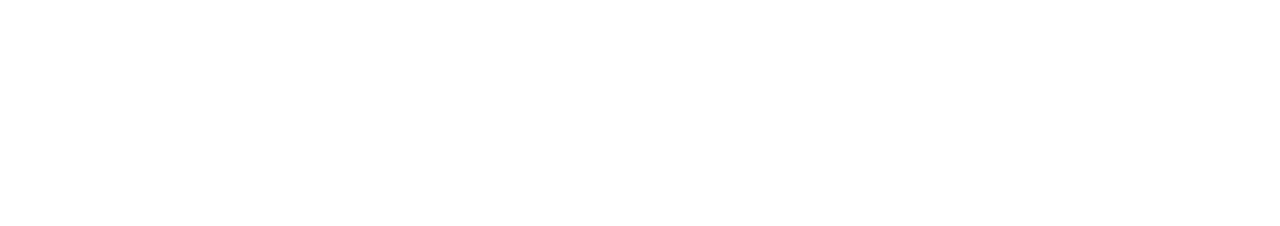
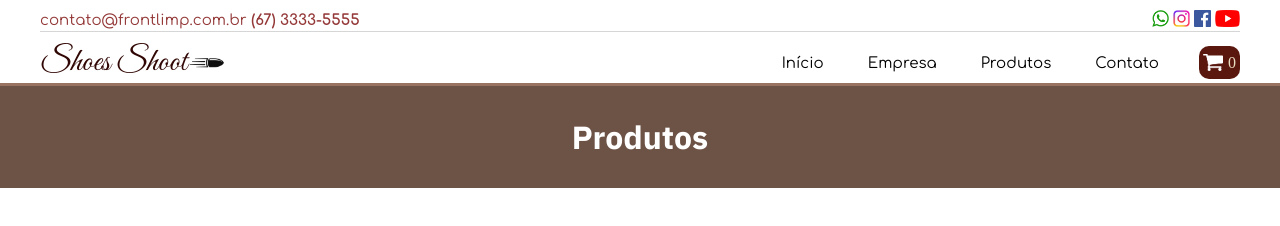
Before and after one commit to GuilhermeGraces/teste, a plain HTML site: page produtos.html in a window 1280 px wide. Drawn offline with Linux system fonts and the light colour scheme.

Commit message:
edição do projeto parte 1

```diff
--- /dev/null
+++ b/CSS/produtos.css
@@ -0,0 +1,114 @@
+@import url('https://fonts.googleapis.com/css2?family=Comfortaa:wght@300..700&family=Great+Vibes&family=IBM+Plex+Sans:ital,wght@0,100..700;1,100..700&display=swap');
+
+*{
+    margin: 0;
+    padding: 0;
+}
+
+html, body {
+    height: 100%;
+    margin: 0;
+    padding: 0;
+    display: flex;
+    flex-direction: column;
+    overflow-x: hidden;
+}
+
+main {
+    flex: 1;
+}
+
+/*PARTE CIMA HEADER ############################*/
+.partecima{
+    display: flex;
+    justify-content: space-between;
+    align-items: center;
+    border-bottom: solid rgba(175, 175, 175, 0.507) 0.5px;
+    /*padding: 10px 40px 0px 40px;*/
+    margin: 10px 40px 0px 40px;
+}
+
+.partecima img{
+    height: 17px;
+}
+
+.partecima p{
+    font-family: Comfortaa;
+    font-size: 15px;
+    color: rgb(148,56,56);
+}
+
+/*PARTE DE BAIXO HEADER######################################*/
+
+
+.partebaixo{
+    display: flex;
+    justify-content: space-between;
+    padding: 10px 40px 0px 40px;
+    align-items: center;
+    border-bottom: solid 3px rgb(153, 115, 98);
+}
+.partebaixo img{
+    height: 30px;
+}
+
+/*ESQUERDA*/
+.logo{
+    display: flex;
+    align-items: center;
+    justify-content: center;
+    font-family: Great Vibes;
+    font-size: 33px;
+    color: rgb(48,7,4);
+}
+
+.logo img{
+    height: 40px;
+}
+
+.direita{
+    display: flex;
+    justify-content: center;
+    align-items: center;
+    }
+
+    .linktop a{
+        text-decoration: none;
+        color:black ;
+        padding-right: 40px;
+        font-family: Comfortaa;
+        font-size: 15px;
+    }
+
+    .linktop a:hover{
+        color: brown;
+    }
+
+    .cart{
+        height: 25px;
+        display: flex;
+        align-items: center;
+        justify-content: center;
+        background-color: rgb(90, 23, 14);
+        border-radius: 10px;
+        padding: 4px;
+        color: rgb(234,220,190);
+
+    }
+
+    .cart img{
+        padding-right: 5px;
+        height: 17px;
+    }
+
+    /*MAIN #################################*/
+
+    .caixaprodutos{
+        display: flex;
+        align-items: center;
+        justify-content: center;
+        color: white;
+        padding: 30px;
+        font-family: IBM Plex Sans;
+        background-color: rgb(109, 82, 70);
+    }
--- a/CSS/style.css
+++ b/CSS/style.css
@@ -5,19 +5,27 @@
     padding: 0;
 }
 
-body{
-    width: 100vw;
-    height: 100vh;
+html, body {
+    height: 100%;
+    margin: 0;
     padding: 0;
-    margin: 0;
+    display: flex;
+    flex-direction: column;
+    overflow-x: hidden;
 }
+
+main {
+    flex: 1;
+}
+
 /*PARTE CIMA HEADER ############################*/
 .partecima{
     display: flex;
     justify-content: space-between;
     align-items: center;
     border-bottom: solid rgba(175, 175, 175, 0.507) 0.5px;
-    padding: 10px 40px 0px 40px;
+    /*padding: 10px 40px 0px 40px;*/
+    margin: 10px 40px 0px 40px;
 }
 
 .partecima img{
@@ -38,7 +46,7 @@ body{
     justify-content: space-between;
     padding: 10px 40px 0px 40px;
     align-items: center;
-    border-bottom: solid 3px rgb(149,105,85);
+    border-bottom: solid 3px rgb(153, 115, 98);
 }
 .partebaixo img{
     height: 30px;
@@ -82,7 +90,7 @@ align-items: center;
     display: flex;
     align-items: center;
     justify-content: center;
-    background-color: rgb(132,68,60);
+    background-color: rgb(90, 23, 14);
     border-radius: 10px;
     padding: 4px;
     color: rgb(234,220,190);
@@ -135,10 +143,9 @@ main{
 
 .meiobaixo{
     display: flex;
-
+    margin-top: 80px;
     justify-content: space-between;
     padding: 2% 5%;
-    border: solid red;
 }
 
 .logo2{
@@ -148,7 +155,6 @@ main{
     font-family: Great Vibes;
     font-size: 45px;
     color: rgb(48,7,4);
-    border: solid yellow;
 }
 .logo2 img{
     height: 45px;
@@ -158,7 +164,6 @@ main{
     height: 170px;
     display: flex;
     flex-flow: column;
-    border: solid black;
 }
 
 .menu h3{
@@ -182,7 +187,6 @@ main{
     display: flex;
     flex-flow: column;
     height: 70px;
-    border: solid blue;
 }
 
 .endereco h3{
@@ -205,5 +209,6 @@ footer{
     justify-content: center;
     background-color: rgb(72,10,4);
     color: white;
+    height: 80px;
     font-family: IBM Plex Sans;
 }
--- a/produtos.html
+++ b/produtos.html
@@ -4,8 +4,57 @@
     <meta charset="UTF-8">
     <meta name="viewport" content="width=device-width, initial-scale=1.0">
     <title>Document</title>
+    <link rel="stylesheet" href="./CSS/produtos.css">
 </head>
 <body>
+    <header>
+        <div class="partecima">
+            <p> contato@frontlimp.com.br  <strong>(67) 3333-5555</strong></p>
 
+            <div class="imgpc">
+                <img src="./img/pngimg.com - whatsapp_PNG21.png" alt="">
+                <img src="./img/instagramimage.png" alt="">
+                <img src="./img/Facebook_logo_(square).png" alt="">
+                <img src="./img/Youtube_logo.png" alt="">
+            </div>
+        </div>
+
+
+        <div class="partebaixo">
+
+            <div class="esquerda">
+                <div class="logo">
+                    <p>Shoes Shoot</p>
+                    <img src="./img/logoTiro.png">
+
+                </div>
+            </div>
+
+            <div class="direita">
+                <div class="linktop">
+                    <a href="#">Início</a>
+                    <a href="#">Empresa</a>
+                    <a href="./produtos.html">Produtos</a>
+                    <a href="#">Contato</a>
+                </div>
+
+
+                <div class="cart">
+                    <img src="./img/carte.png" alt="">
+                    <p>0</p>
+                </div>
+            </div>
+        </div>
+    </header>
+
+    <main>
+        <div class="caixaprodutos">
+            <h1>Produtos</h1>
+        </div>
+
+        <div class="containerprodutos">
+
+        </div>
+    </main>
 </body>
 </html>
```
Also changed, not shown: img/sapatos-da-moda_74190-2601.jpg (added).
